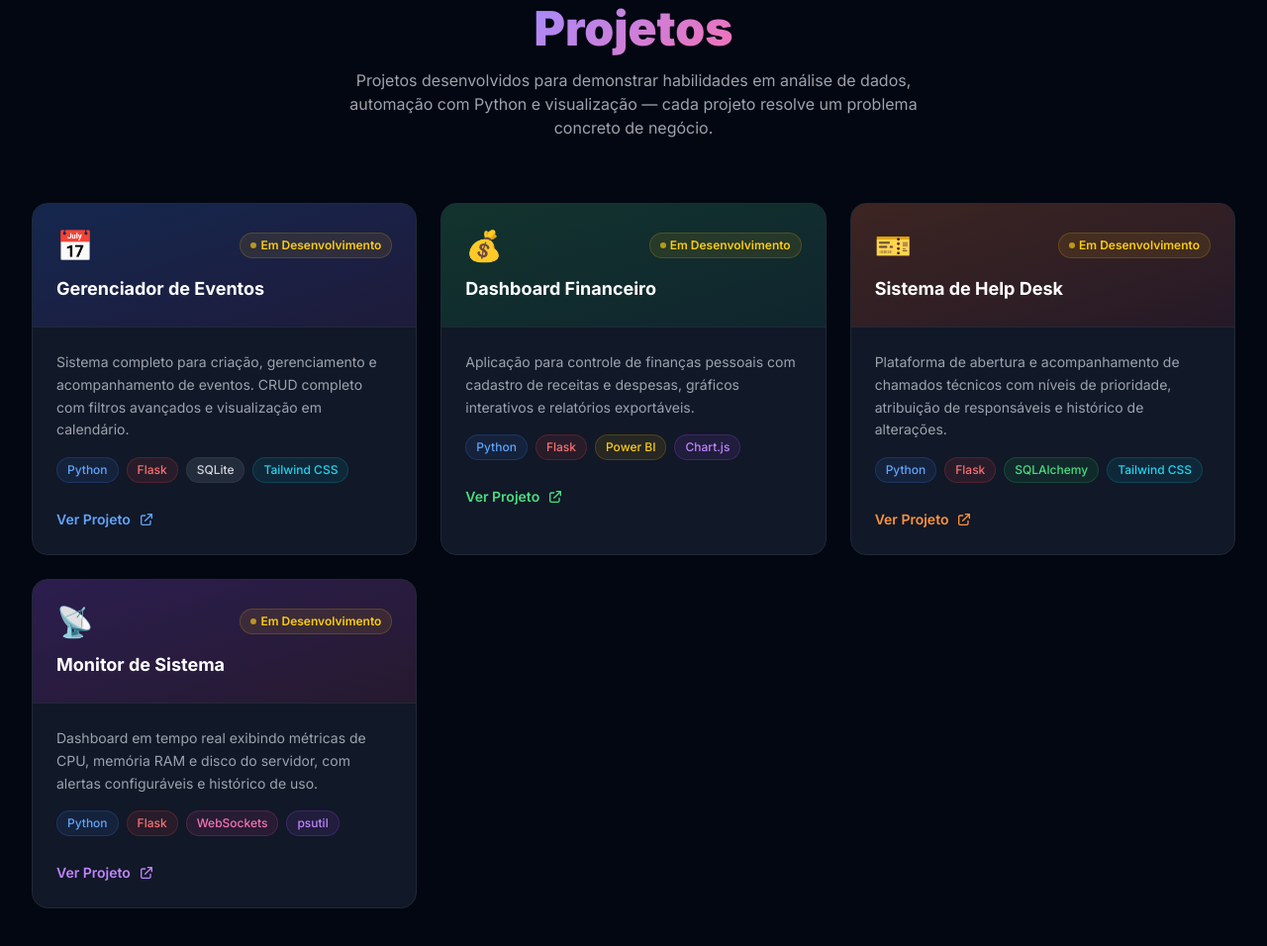
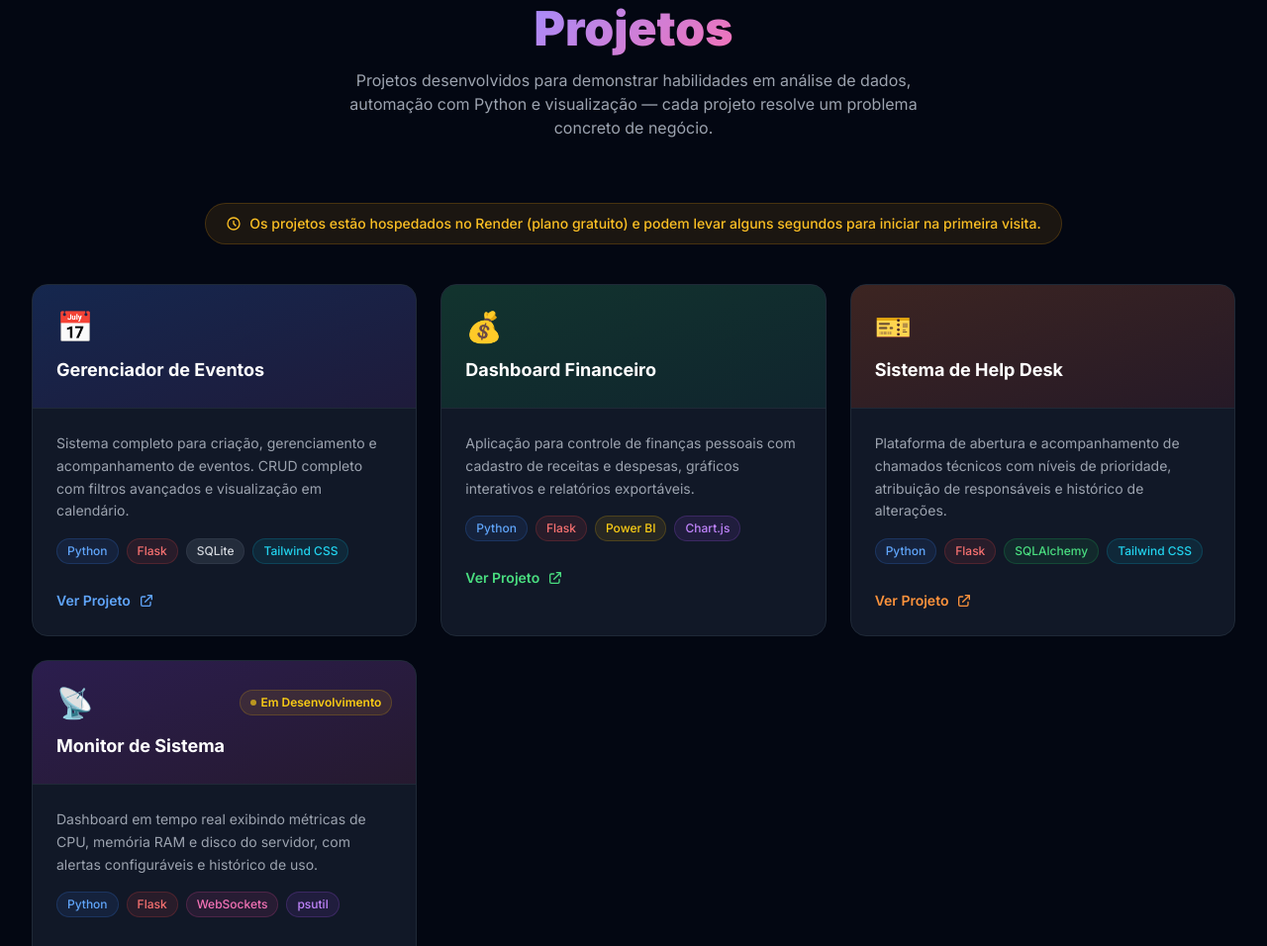
Before and after one commit to Beto2024/robertofausto.com.br, a Flask app: page /projetos in a window 1280 px wide. Shown: the part 171-1127 px from the top of the page at 99% size. Run offline with Flask 3, Linux system fonts and the light colour scheme; some libraries are stand-ins or nearby versions.

Commit message:
Remover badge 'Em Desenvolvimento' (exceto Monitor) e adicionar aviso sobre tempo de inicialização do Render

```diff
--- a/templates/projetos.html
+++ b/templates/projetos.html
@@ -19,6 +19,16 @@
             </p>
         </div>
 
+        <!-- Aviso sobre tempo de inicialização -->
+        <div class="flex justify-center mb-10 fade-in-up" data-delay="100">
+            <div class="inline-flex items-center space-x-2 bg-amber-500/10 border border-amber-500/20 text-amber-400 text-sm font-medium px-5 py-2.5 rounded-full">
+                <svg class="w-4 h-4 flex-shrink-0" fill="none" viewBox="0 0 24 24" stroke="currentColor" aria-hidden="true">
+                    <path stroke-linecap="round" stroke-linejoin="round" stroke-width="2" d="M12 8v4l3 3m6-3a9 9 0 11-18 0 9 9 0 0118 0z"/>
+                </svg>
+                <span>Os projetos estão hospedados no Render (plano gratuito) e podem levar alguns segundos para iniciar na primeira visita.</span>
+            </div>
+        </div>
+
         <!-- Grid de projetos -->
         <div class="grid grid-cols-1 md:grid-cols-2 xl:grid-cols-3 gap-6 stagger-container">
 
@@ -28,10 +38,6 @@
                 <div class="bg-gradient-to-br from-blue-600/20 to-purple-600/10 p-6 border-b border-gray-800">
                     <div class="flex items-center justify-between mb-3">
                         <span class="text-3xl">📅</span>
-                        <span class="inline-flex items-center space-x-1 px-2.5 py-1 rounded-full text-xs font-semibold bg-yellow-500/10 text-yellow-400 border border-yellow-500/20">
-                            <span class="w-1.5 h-1.5 bg-yellow-400 rounded-full animate-pulse"></span>
-                            <span>Em Desenvolvimento</span>
-                        </span>
                     </div>
                     <h2 class="text-lg font-bold text-white group-hover:text-blue-400 transition-colors duration-300">
                         Gerenciador de Eventos
@@ -64,10 +70,6 @@
                 <div class="bg-gradient-to-br from-green-600/20 to-emerald-600/10 p-6 border-b border-gray-800">
                     <div class="flex items-center justify-between mb-3">
                         <span class="text-3xl">💰</span>
-                        <span class="inline-flex items-center space-x-1 px-2.5 py-1 rounded-full text-xs font-semibold bg-yellow-500/10 text-yellow-400 border border-yellow-500/20">
-                            <span class="w-1.5 h-1.5 bg-yellow-400 rounded-full animate-pulse"></span>
-                            <span>Em Desenvolvimento</span>
-                        </span>
                     </div>
                     <h2 class="text-lg font-bold text-white group-hover:text-green-400 transition-colors duration-300">
                         Dashboard Financeiro
@@ -98,10 +100,6 @@
                 <div class="bg-gradient-to-br from-orange-600/20 to-red-600/10 p-6 border-b border-gray-800">
                     <div class="flex items-center justify-between mb-3">
                         <span class="text-3xl">🎫</span>
-                        <span class="inline-flex items-center space-x-1 px-2.5 py-1 rounded-full text-xs font-semibold bg-yellow-500/10 text-yellow-400 border border-yellow-500/20">
-                            <span class="w-1.5 h-1.5 bg-yellow-400 rounded-full animate-pulse"></span>
-                            <span>Em Desenvolvimento</span>
-                        </span>
                     </div>
                     <h2 class="text-lg font-bold text-white group-hover:text-orange-400 transition-colors duration-300">
                         Sistema de Help Desk
```
